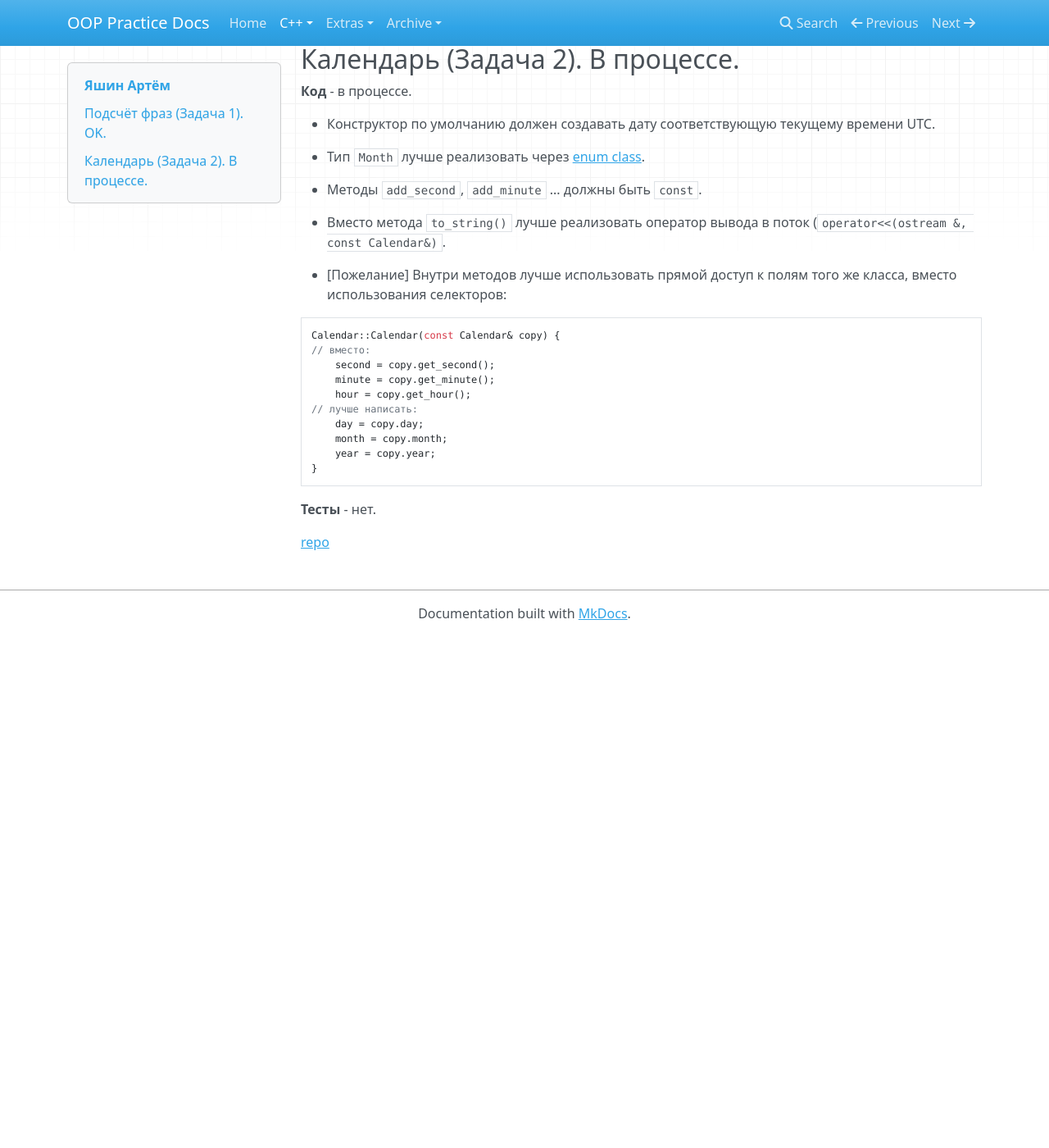
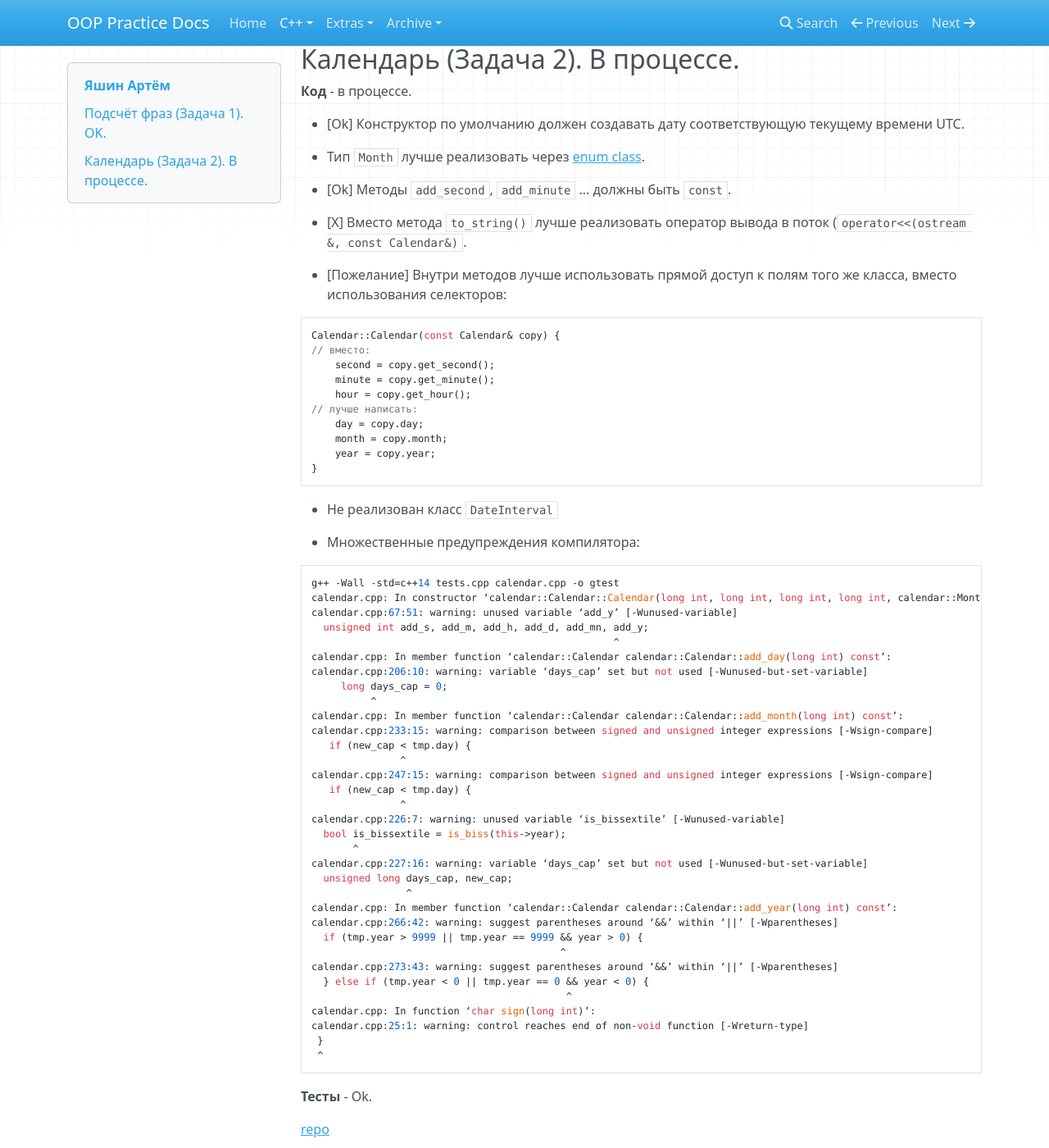
Before and after one commit to avoronkov/oop, an MkDocs documentation site: the page built from docs/2017.cpp/results/yashin.md, in a window 1280 px wide and 1400 px high, scrolled down 984 px. Shown: the whole window at 82% size. Built offline with MkDocs 1.6.1, drawn with Linux system fonts in a browser that asks for light colours; nearby versions of some CDN libraries; old or Windows-style settings are respelled for this version of MkDocs; before the commit the page ends 1760 px from its top, so only the background shows below that.

Commit message:
update results

````diff
--- a/docs/2017.cpp/results/yashin.md
+++ b/docs/2017.cpp/results/yashin.md
@@ -47,13 +47,13 @@ tests.cpp:13:30: error: invalid initialization of non-const reference of type
 
 **Код** - в процессе.
 
-- Конструктор по умолчанию должен создавать дату соответствующую текущему времени UTC.
+- [Ok] Конструктор по умолчанию должен создавать дату соответствующую текущему времени UTC.
 
 - Тип `Month` лучше реализовать через [enum class](http://www.learncpp.com/cpp-tutorial/4-5a-enum-classes/).
 
-- Методы `add_second`, `add_minute` ... должны быть `const`.
+- [Ok] Методы `add_second`, `add_minute` ... должны быть `const`.
 
-- Вместо метода `to_string()` лучше реализовать оператор вывода в поток (`operator<<(ostream &, const Calendar&)`.
+- [X] Вместо метода `to_string()` лучше реализовать оператор вывода в поток (`operator<<(ostream &, const Calendar&)`.
 
 - [Пожелание] Внутри методов лучше использовать прямой доступ к полям того же класса, вместо использования селекторов:
 ```C++
@@ -69,6 +69,45 @@ Calendar::Calendar(const Calendar& copy) {
 }
 ```
 
-**Тесты** - нет.
+- Не реализован класс `DateInterval`
+
+- Множественные предупреждения компилятора:
+```
+g++ -Wall -std=c++14 tests.cpp calendar.cpp -o gtest
+calendar.cpp: In constructor ‘calendar::Calendar::Calendar(long int, long int, long int, long int, calendar::Month, long int)’:
+calendar.cpp:67:51: warning: unused variable ‘add_y’ [-Wunused-variable]
+  unsigned int add_s, add_m, add_h, add_d, add_mn, add_y;
+                                                   ^
+calendar.cpp: In member function ‘calendar::Calendar calendar::Calendar::add_day(long int) const’:
+calendar.cpp:206:10: warning: variable ‘days_cap’ set but not used [-Wunused-but-set-variable]
+     long days_cap = 0;
+          ^
+calendar.cpp: In member function ‘calendar::Calendar calendar::Calendar::add_month(long int) const’:
+calendar.cpp:233:15: warning: comparison between signed and unsigned integer expressions [-Wsign-compare]
+   if (new_cap < tmp.day) {
+               ^
+calendar.cpp:247:15: warning: comparison between signed and unsigned integer expressions [-Wsign-compare]
+   if (new_cap < tmp.day) {
+               ^
+calendar.cpp:226:7: warning: unused variable ‘is_bissextile’ [-Wunused-variable]
+  bool is_bissextile = is_biss(this->year);
+       ^
+calendar.cpp:227:16: warning: variable ‘days_cap’ set but not used [-Wunused-but-set-variable]
+  unsigned long days_cap, new_cap;
+                ^
+calendar.cpp: In member function ‘calendar::Calendar calendar::Calendar::add_year(long int) const’:
+calendar.cpp:266:42: warning: suggest parentheses around ‘&&’ within ‘||’ [-Wparentheses]
+  if (tmp.year > 9999 || tmp.year == 9999 && year > 0) {
+                                          ^
+calendar.cpp:273:43: warning: suggest parentheses around ‘&&’ within ‘||’ [-Wparentheses]
+  } else if (tmp.year < 0 || tmp.year == 0 && year < 0) {
+                                           ^
+calendar.cpp: In function ‘char sign(long int)’:
+calendar.cpp:25:1: warning: control reaches end of non-void function [-Wreturn-type]
+ }
+ ^
+```
+
+**Тесты** - Ok.
 
 [repo](https://bitbucket.org/yashin_oop/lab2)
````
Also changed, not shown: docs/2017.cpp/results.md (+1 -1 lines), docs/2017.cpp/results/petin.md (+9 -3 lines), docs/2017.cpp/results/snegireva.md (+6 -6 lines).
